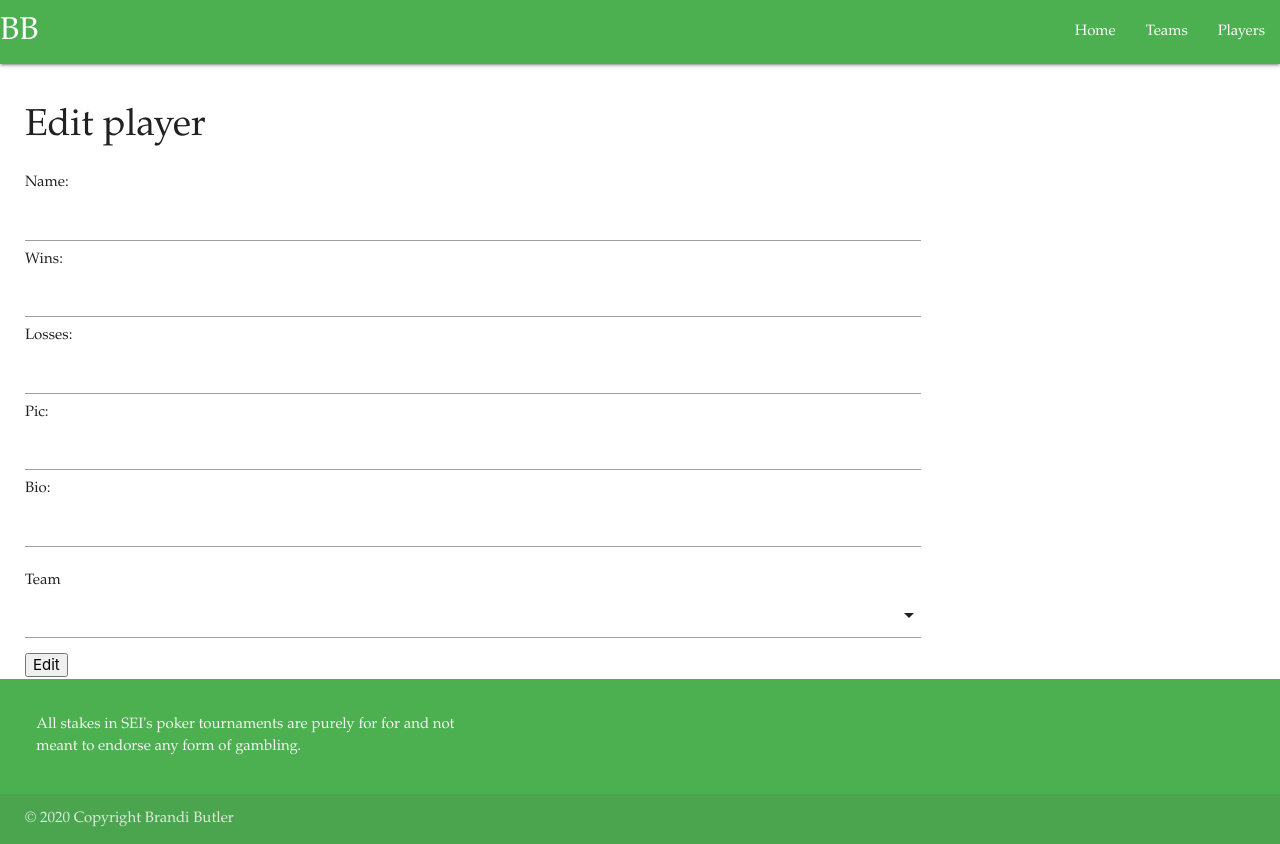
After one commit to ruchitasir/express-poker-teams, a Node server app: template views/players/edit.ejs in a window 1280 px wide. The commit adds this page. Run offline with Node 20, Linux system fonts and the light colour scheme; the template is opened without the code that fills it, so the values that code supplies are empty; some libraries are stand-ins or nearby versions.

Commit message:
Put routes to edit teams and players

```diff
--- a/controllers/teams.js
+++ b/controllers/teams.js
@@ -52,7 +52,7 @@ router.get('/:id/edit',(req,res)=>{
   })
   .then(function(team) {
     if (!team) throw Error()
-    //console.log('update team',team)
+
        res.render('teams/edit', { team: team })
 
   })
@@ -76,7 +76,7 @@ router.put('/:id',(req,res)=>{
     // do something when done updating
     res.redirect('/teams/'+req.body.id)
   })
-  //res.send('put route')
+
 })
 
 router.delete('/:id',(req,res)=>{
@@ -101,6 +101,7 @@ router.delete('/:id',(req,res)=>{
  })
 
 })
+
 
 router.get('/:id/win',(req,res)=>{
   //res.send('win stub')
--- /dev/null
+++ b/views/players/edit.ejs
@@ -0,0 +1,27 @@
+<h1>Edit player</h1>
+
+<form  method="POST" action="/players/<%=player.id%>?_method=PUT">
+    Name:
+    <input type="text" name="name" value="<%=player.name%>">
+    Wins:
+    <input type="number" name="wins" value="<%=player.wins%>">
+    Losses:
+    <input type="number" name="losses" value="<%=player.losses%>">
+    Pic:
+    <input type="text" name="pic" value="<%=player.pic%> ">
+    Bio:
+    <input type="text" name="bio" value="<%=player.bio%> ">
+
+    <div class="input-field col s12">
+    Team
+    <select name="teamId" >
+        <% teams.forEach(t=> { %>
+            <option value="<%=t.id%>" <%= (t.id == player.teamId)? 'selected' : "" %> >
+                    <%=t.name %>
+            </option>
+        <% }) %>
+    </select>
+    </div>
+
+    <input type="submit" value ="Edit">
+</form>
--- a/views/players/index.ejs
+++ b/views/players/index.ejs
@@ -21,3 +21,5 @@
     </p>
 
 <% }) %>
+
+<h1><a href="/new">Add player</a></h1>
--- a/views/players/new.ejs
+++ b/views/players/new.ejs
@@ -4,9 +4,9 @@
     Name:
     <input type="text" name="name">
     Wins:
-    <input type="number" name="wins">
+    <input type="number" name="wins" value="0">
     Losses:
-    <input type="number" name="losses">
+    <input type="number" name="losses" value="0">
     Pic:
     <input type="text" name="pic">
     Bio:
--- a/views/teams/index.ejs
+++ b/views/teams/index.ejs
@@ -12,3 +12,5 @@
     <a href="/teams/<%=t.id%>/loss" class="btn-small red">+ Loss</a>
     <hr>
     <% }) %>
+
+    <h1><a href="/teams/new">Add Team</a></h1>
--- a/views/teams/show.ejs
+++ b/views/teams/show.ejs
@@ -20,6 +20,8 @@
 <%}) %>
 
 <h2>Actions</h2>
+<a href="/teams/<%=team.id%>/edit"  class="btn-small blue lighten-2">
+Edit team  </a>
 <form  id="delete-form" method="POST" action="/teams/<%=team.id%>?_method=DELETE">
     <input type="submit" class="btn small red" value="Delete Team">
 </form>
```
Also changed, not shown: controllers/players.js (+36 -0 lines), views/players/show.ejs (+4 -3 lines), views/teams/edit.ejs (+2 -5 lines).
